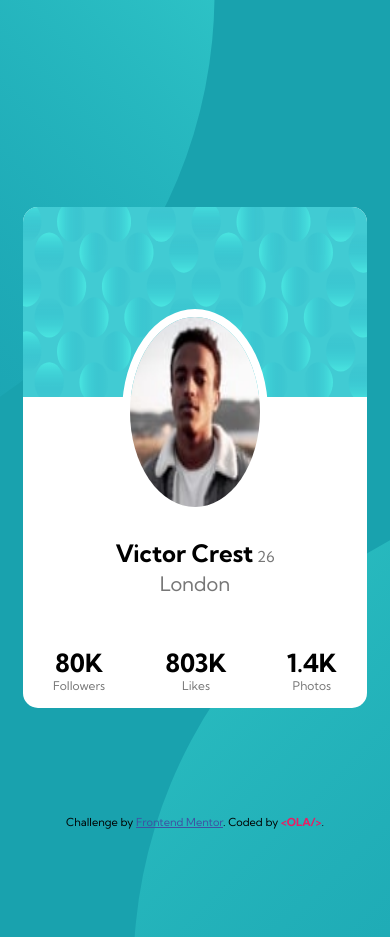
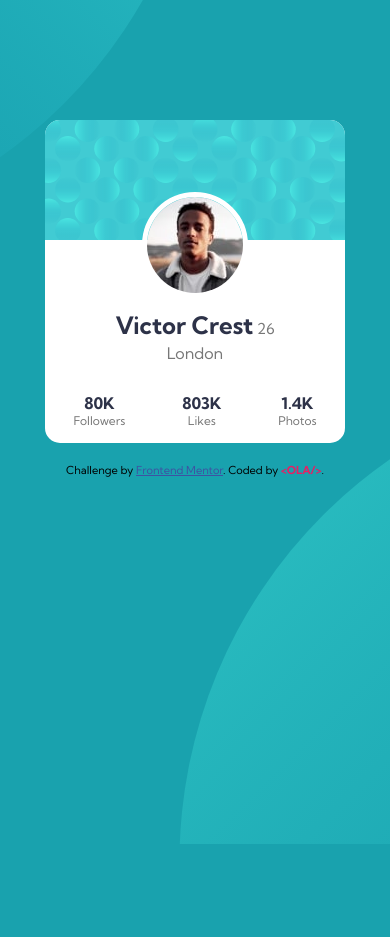
Before and after one commit to olahasan/HTML_AND_CSS_Frontend-Mentor-very-easy-Profile-card-component, a plain HTML site: page index.html in a window 390 px wide. After the commit the page ends 844 px from the top, so only its background shows below. Drawn offline with Linux system fonts and the light colour scheme; a web font is replaced by a local one.

Commit message:
inhance a read me file html and css

```diff
--- a/css/main.css
+++ b/css/main.css
@@ -1,17 +1,28 @@
-:root{
+:root {
   --gray-color: #777;
-    --white-color:white;
+  --white-color: white;
+  --Dark-cyan: hsl(185, 75%, 39%);
+  --Very-dark-desaturated-blue: hsl(229, 23%, 23%);
+  --Dark-grayish-blue: hsl(227, 10%, 46%);
+  --Dark-gray: hsl(0, 0%, 59%);
+  --Font-size-name-and-stats: 18px;
 }
+
+* {
+  box-sizing: border-box;
+}
+
 body {
-    font-family: 'Kumbh Sans', sans-serif;
-    background-color: hsl(185, 75%, 39%);
-    background-image: url(../images/bg-pattern-top.svg), url(../images/bg-pattern-bottom.svg);
+  font-family: "Kumbh Sans", sans-serif;
+  background-color: var(--Dark-cyan);
+  background-image: url(../images/bg-pattern-top.svg),
+    url(../images/bg-pattern-bottom.svg);
   background-position: right 47vw bottom 40vh, left 46vw top 44vh;
   background-repeat: no-repeat;
 }
 
 .box {
-    margin:120px auto;
+  margin: 120px auto;
   width: 300px;
   text-align: center;
   background-color: var(--white-color);
@@ -48,6 +59,7 @@ body {
 
 .box h2 {
   display: inline-block;
+  color: var(--Very-dark-desaturated-blue);
 }
 
 .box .try-1 {
@@ -76,6 +88,7 @@ body {
 
 .box ul li .num {
   font-weight: 600;
+  color: var(--Very-dark-desaturated-blue);
 }
 
 .box ul li .word {
@@ -84,53 +97,17 @@ body {
   margin-bottom: 15px;
 }
 
-@media(max-width:767px) {
-    .box {
-        margin: 207px auto;
-        width: 92%;
+.attribution {
+  font-size: 11px;
+  text-align: center;
+  position: relative;
+  top: -100px;
 }
-    .box .image {
-        height: 330px;
-        max-width: 100%;
+.attribution a {
+  color: hsl(228, 45%, 44%);
 }
-    .box .image img {
-        height: 190px;
-        max-width: 100%;
-        width: 398px;
-        border-radius: 15px 15px 0 0;
-        -webkit-border-radius: 15px 15px 0 0;
-        -moz-border-radius: 15px 15px 0 0;
-        -ms-border-radius: 15px 15px 0 0;
-        -o-border-radius: 15px 15px 0 0;
+.attribution a:last-child {
+  text-decoration: none;
+  font-weight: bold;
+  color: #e91e63;
 }
-    .box .image .try {
-        border-radius: 50%;
-        position: relative;
-        top: -92px;
-        border: 8px solid var(--white-color);
-        max-width: 100%;
-        width: 130px;
-    }
-    .box h2 {
-        display: inline-block;
-        margin: 1px 0 20px;
-    }
-    .box p {
-        color: var(--gray-color);
-        margin: -17px 0 0 0;
-        font-size: 20px;
-    }
-
-    .box ul {
-        list-style: none;
-        list-style: none;
-        display: flex;
-        padding: 0;
-        justify-content: space-around;
-        margin-top: 51px;
-        font-size: 25px;
-    }
-    body {
-        background-position: right 45vw bottom 54vh, left 34vw top 57vh;
-    }
-}
--- a/index.html
+++ b/index.html
@@ -1,37 +1,39 @@
 <!DOCTYPE html>
 <html lang="en">
+  <head>
+    <meta charset="UTF-8" />
+    <!-- next meta, tells the browser to use the most modern version, standards-compliant rendering mode available -->
+    <meta http-equiv="X-UA-Compatible" content="IE=edge" />
+    <meta name="viewport" content="width=device-width, initial-scale=1.0" />
 
-<head>
-  <meta charset="UTF-8">
-  <meta name="viewport" content="width=device-width, initial-scale=1.0">
-
-  <link rel="icon" type="image/png" sizes="32x32" href="./images/favicon-32x32.png">
+    <link
+      rel="icon"
+      type="image/png"
+      sizes="32x32"
+      href="./images/favicon-32x32.png"
+    />
 
     <title>Frontend Mentor | Profile card component</title>
     <link rel="stylesheet" href="css/main.css" />
 
-  <link rel="preconnect" href="https://fonts.googleapis.com">
-  <link rel="preconnect" href="https://fonts.gstatic.com" crossorigin>
+    <link rel="preconnect" href="https://fonts.googleapis.com" />
+    <link rel="preconnect" href="https://fonts.gstatic.com" crossorigin />
     <link
       href="https://fonts.googleapis.com/css2?family=Big+Shoulders+Display:wght@700&family=Cairo:wght@700&family=Inter:wght@400;700&family=Jomhuria&family=Kumbh+Sans:wght@400;700&family=Lexend+Deca&family=Open+Sans:wght@400;700&family=Outfit:wght@300;400;600&family=Red+Hat+Display:ital,wght@0,500;0,700;0,900;1,500;1,700;1,900&family=Work+Sans:wght@200;300;400;500;600;700;800&display=swap"
-    rel="stylesheet">
-
-
-  <style>
-    .attribution { font-size: 11px; text-align: center; position: relative;
-    top: -100px;}
-    .attribution a { color: hsl(228, 45%, 44%); }
-    .attribution a:last-child { text-decoration: none; font-weight: bold; color: #e91e63;}
-  </style>
+      rel="stylesheet"
+    />
   </head>
 
   <body>
-
     <div class="box">
       <div class="image">
-      <img src="images/bg-pattern-card.svg" alt="pic" />
-      <img class="try" src="images/image-victor.jpg" alt="pic" />
-
+        <img loading="lazy" src="images/bg-pattern-card.svg" alt="pic" />
+        <img
+          loading="lazy"
+          class="try"
+          src="images/image-victor.jpg"
+          alt="pic"
+        />
       </div>
       <h2>Victor Crest</h2>
       <span class="try-1">26</span>
@@ -51,14 +53,14 @@
           <span class="word">Photos</span>
         </li>
       </ul>
-
     </div>
 
-
     <div class="attribution">
-    Challenge by <a href="https://www.frontendmentor.io?ref=challenge" target="_blank">Frontend Mentor</a>.
-    Coded by <a href="#">&lt;OLA/&gt;</a>.
+      Challenge by
+      <a href="https://www.frontendmentor.io?ref=challenge" target="_blank"
+        >Frontend Mentor</a
+      >. Coded by
+      <a href="https://github.com/olahasan" target="_blank">&lt;OLA/&gt;</a>.
     </div>
   </body>
-
 </html>
```
Also changed, not shown: images/screenshot.png (added), 1 other file. Lines whose indentation alone changed are shown as unchanged.
